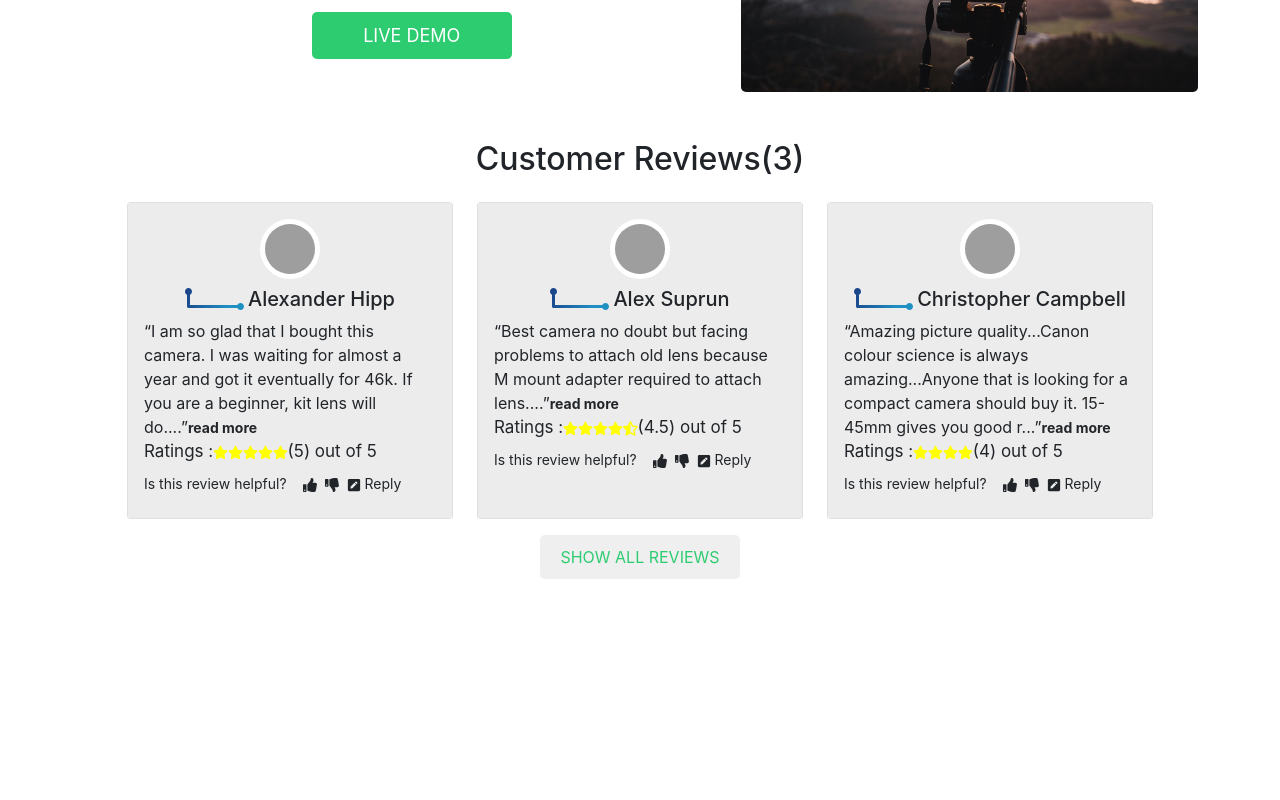
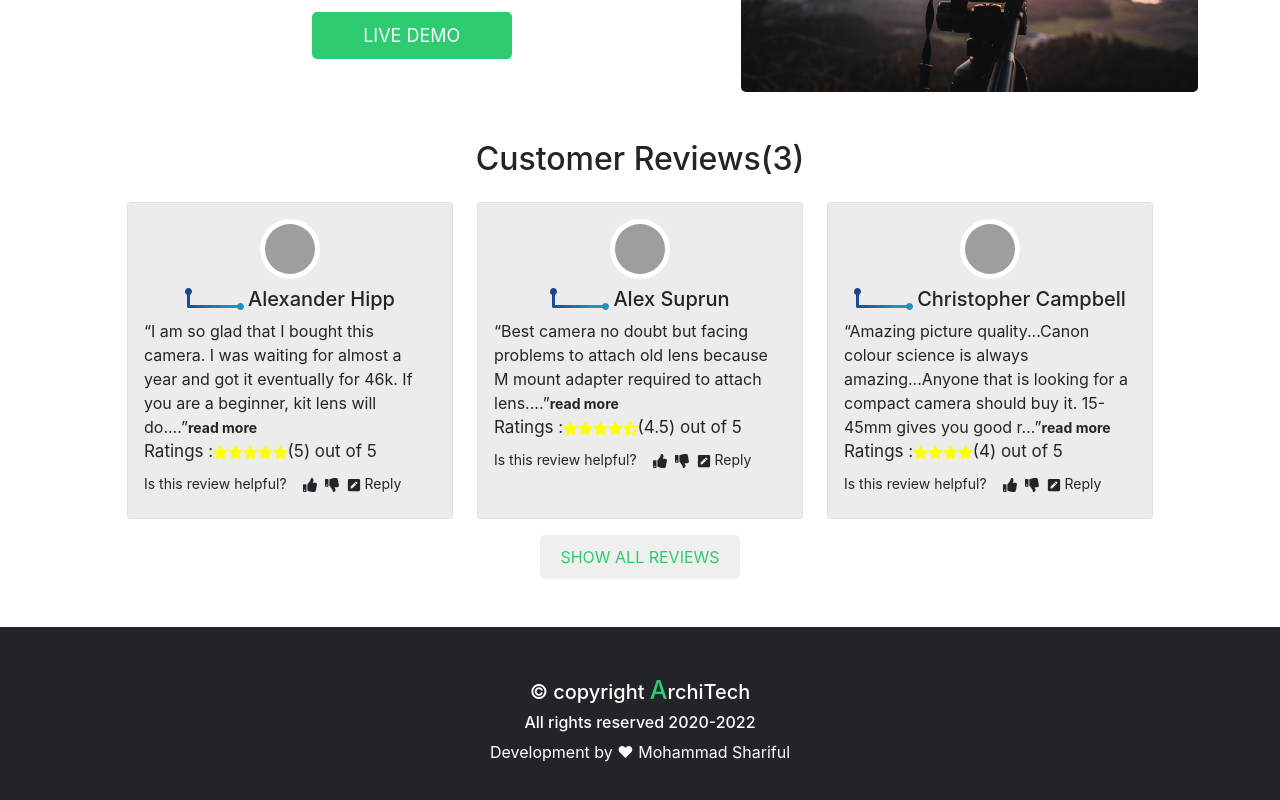
Before and after one commit to mohammadshariful/architech, a React (Create React App) app: page / in a window 1280 px wide. Shown: the part 356-1156 px from the top of the page. Before the commit the page ends 983 px from the top, so only its background shows below. Built offline with nearby package versions, Linux system fonts and the light colour scheme; grey boxes are pictures that could not be loaded.

Commit message:
update footer section and not found component

```diff
--- a/src/Components/Footer/Footer.js
+++ b/src/Components/Footer/Footer.js
@@ -1,17 +1,13 @@
 import React from "react";
-import { useLocation } from "react-router-dom";
 
 const Footer = () => {
-  const { key } = useLocation();
   return (
-    <footer className={key.includes("default") ? "d-none" : "null"}>
-      <div className="text-center mt-5 bg-dark text-white py-5">
-        <h5>
-          &copy; copyright <span className="brand">A</span>rchiTech
-        </h5>
-        <h6> All rights reserved 2020-2022</h6>
-        <p>Development by &hearts; Mohammad Shariful</p>
-      </div>
+    <footer className="text-center mt-5 bg-dark text-white py-5">
+      <h5>
+        &copy; copyright <span className="brand">A</span>rchiTech
+      </h5>
+      <h6> All rights reserved 2020-2022</h6>
+      <p>Development by &hearts; Mohammad Shariful</p>
     </footer>
   );
 };
--- a/src/Components/NotFound/NotFound.css
+++ b/src/Components/NotFound/NotFound.css
@@ -1,5 +1,5 @@
 .not-found-container {
-  position: absolute;
+  position: relative;
   display: flex;
   justify-content: center;
   align-items: center;
```
